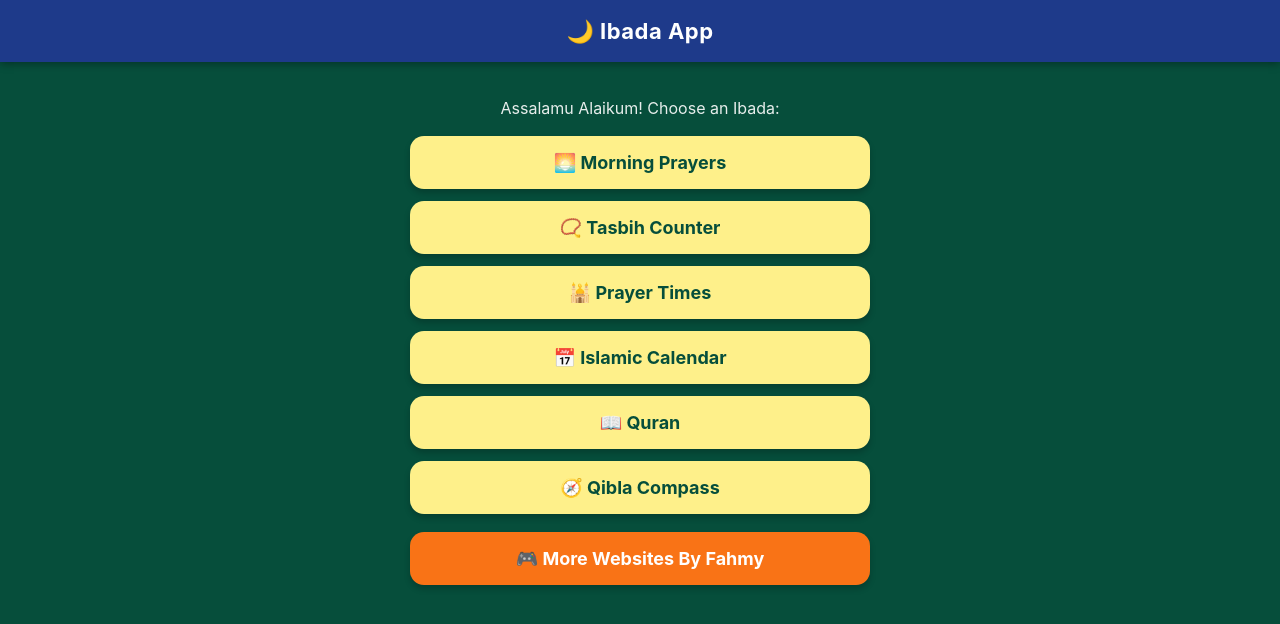
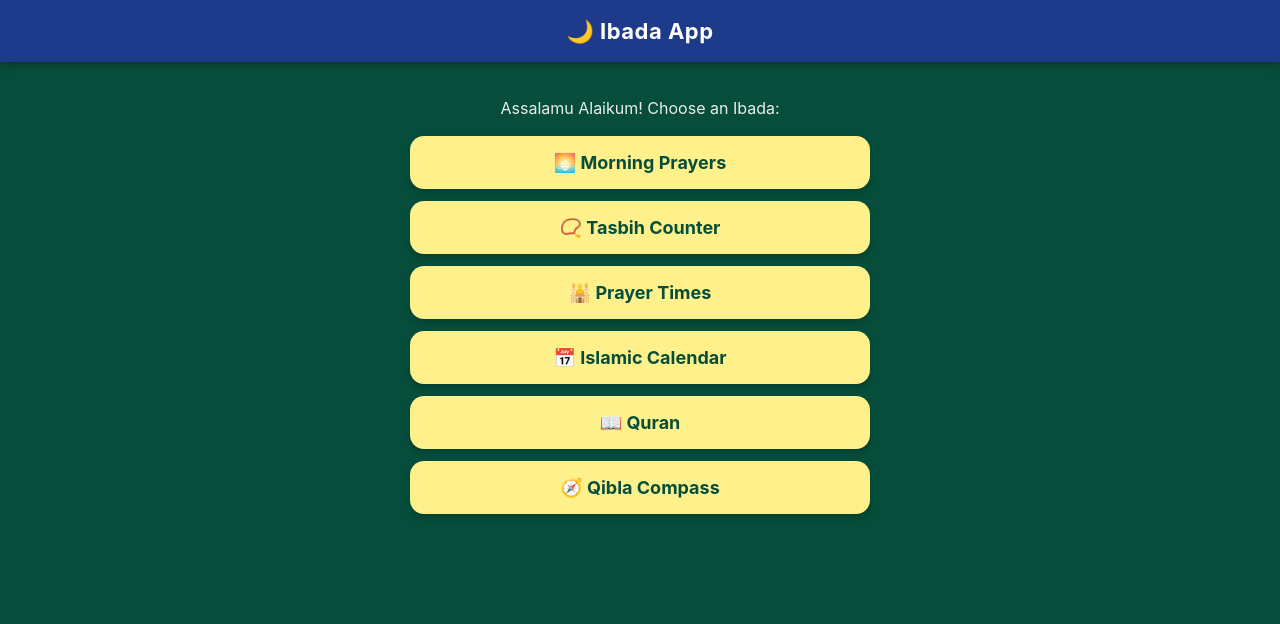
Before and after one commit to fahmyalt-a11y/ibada-app, a plain HTML site: page index.html in a window 1280 px wide. Drawn offline with Linux system fonts and the light colour scheme.

Commit message:
Remove btn-fahmy class from More Websites link

```diff
--- a/index.html
+++ b/index.html
@@ -17,7 +17,6 @@
     .btn { display: block; width: 100%; padding: 16px; margin: 12px 0; font-size: 18px; font-weight: bold; color: #064e3b; background: #fef08a; border: none; border-radius: 14px; cursor: pointer; text-decoration: none; box-shadow: 0 4px 6px rgba(0,0,0,0.2); }
     .btn:active { transform: scale(0.98); }
     .btn-main { background: #1d4ed8; color: #ffffff; margin-top: 20px; }
-    .btn-fahmy { background: #f97316; color: #ffffff; margin-top: 18px; }
     .btn-tasbih { height: 160px; font-size: 24px; background: #34d399; color: #022c22; border-radius: 20px; }
     .card { background: #065f46; padding: 16px; border-radius: 14px; margin: 12px 0; text-align: left; line-height: 1.6; }
     .dua-item { padding: 12px 0; border-bottom: 1px solid #047857; display: flex; justify-content: space-between; align-items: center; gap: 12px; }
@@ -35,7 +34,7 @@
 <header id="appTitle">🌙 Ibada App</header>
 
 <div class="container">
-  <!-- HOME SCREEN (SCREEN 1) -->
+  <!-- HOME SCREEN -->
   <div id="home" class="screen active">
     <p style="opacity:0.9; margin-bottom:18px;">Assalamu Alaikum! Choose an Ibada:</p>
     <button class="btn" onclick="openScreen('morning', '🌅 Morning Prayers')">🌅 Morning Prayers</button>
@@ -44,7 +43,6 @@
     <button class="btn" onclick="openScreen('calendar', '📅 Islamic Calendar')">📅 Islamic Calendar</button>
     <a class="btn" href="https://quran.com">📖 Quran</a>
     <a class="btn" href="https://withgoogle.com">🧭 Qibla Compass</a>
-    <a class="btn btn-fahmy" href="https://github.io">🎮 More Websites By Fahmy</a>
   </div>
 
   <!-- MORNING PRAYERS (YOUR EXACT 10 DUAS!) -->
```
